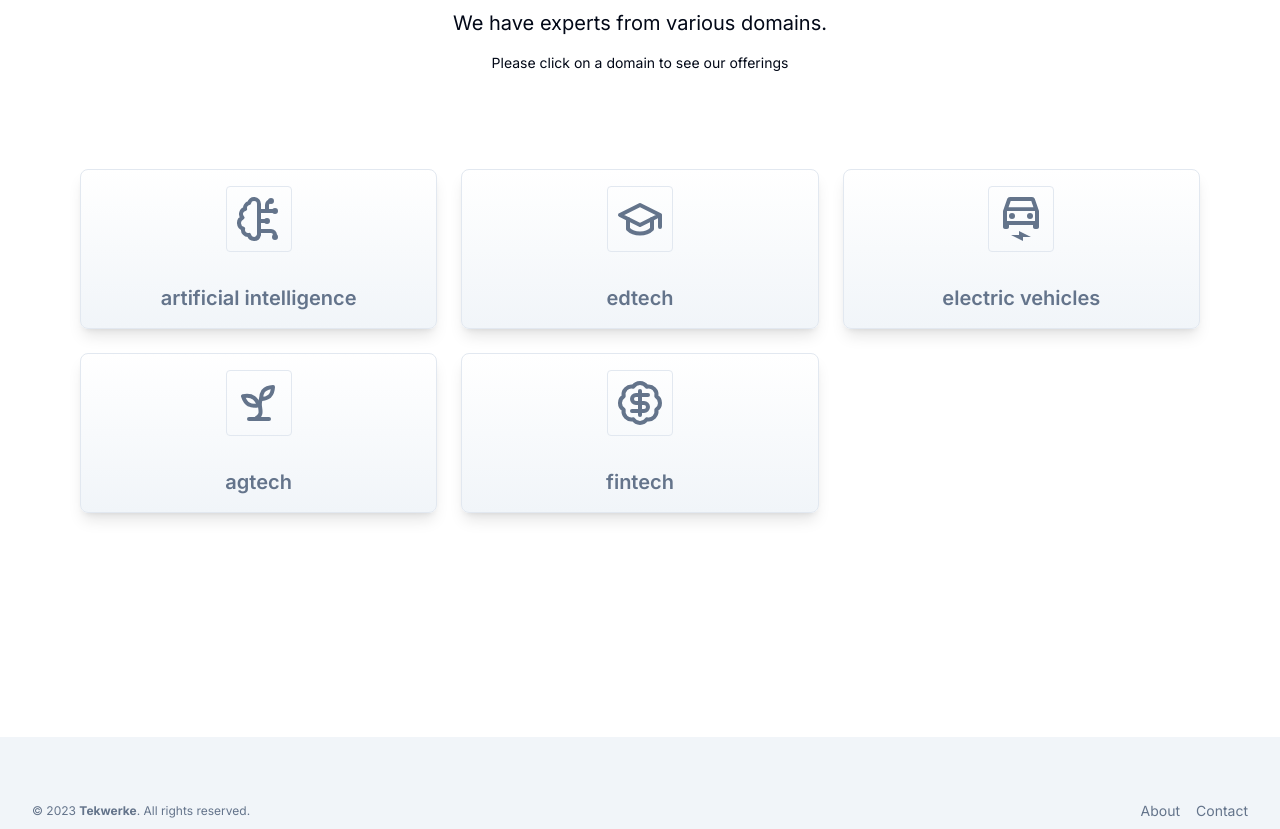
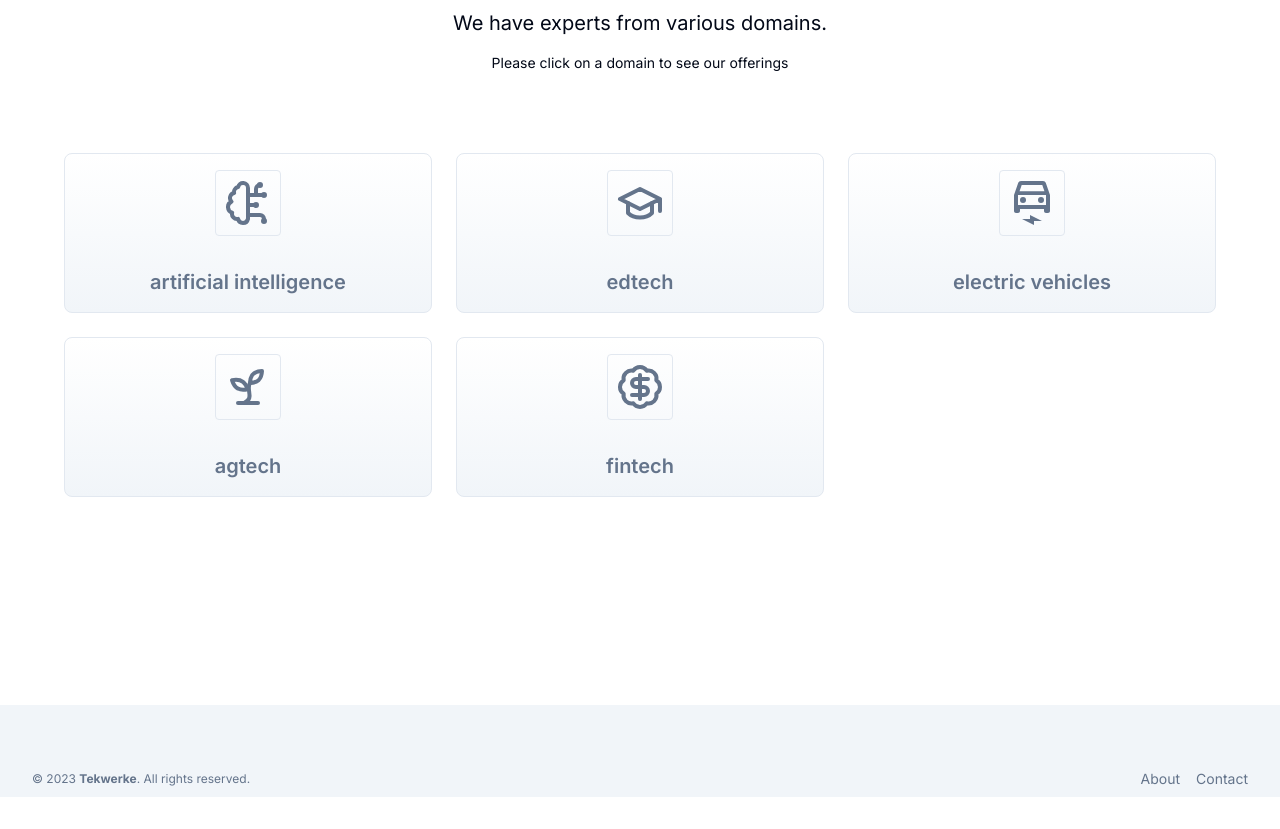
Before and after one commit to subhranshudas/twkfe, a Next.js app: page / in a window 1280 px wide. Shown: the part 820-1649 px from the top of the page. After the commit the page ends 1617 px from the top, so only its background shows below. Built offline with nearby package versions, Linux system fonts and the light colour scheme.

Commit message:
tile card re-design

```diff
--- a/components/domain-cards.tsx
+++ b/components/domain-cards.tsx
@@ -13,7 +13,7 @@ export function DomainCards({
  cards
 }: DomainCardsProps) {
   return (
-    <div className="grid grid-cols-1 md:grid-cols-2 lg:grid-cols-3 gap-6 p-12">
+    <div className="grid grid-cols-1 md:grid-cols-2 lg:grid-cols-3 gap-6 p-8">
         {cards.map(({ id, title, href, icon }) =>
             <DomainCard id={id} key={title} title={title} icon={icon} href={href} />
         )}
@@ -31,9 +31,9 @@ function DomainCard({ title, icon, href  }: Omit<DomainProps, "description">) {
             aria-label={title}
             className="
                 group
-                flex flex-col justify-center items-center rounded-lg border p-4 gap-y-6 md:gap-y-8 shadow-lg
+                flex flex-col justify-center items-center rounded-lg border p-4 gap-y-6 md:gap-y-8
                 hover:scale-105 transition ease-in duration-200
-                hover:border-ring hover:border-2
+                hover:shadow-lg
                 dark:hover:border-slate-400
                 bg-gradient-to-b from-white via-slate-50 to-slate-100
                 dark:bg-gradient-to-t dark:from-slate-900 dark:via-slate-900 dark:to-slate-950
```
